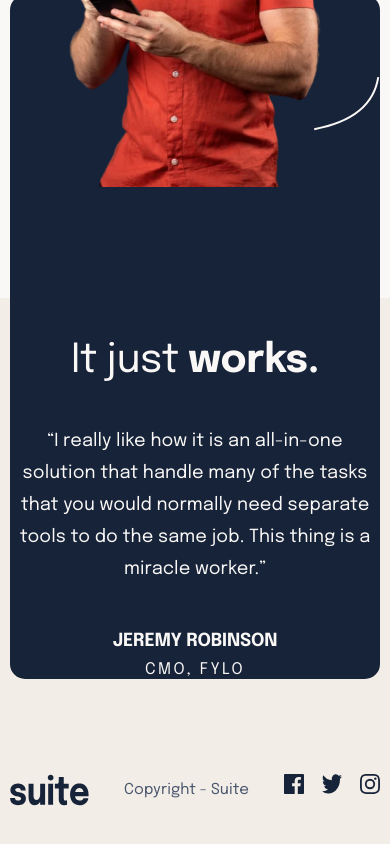
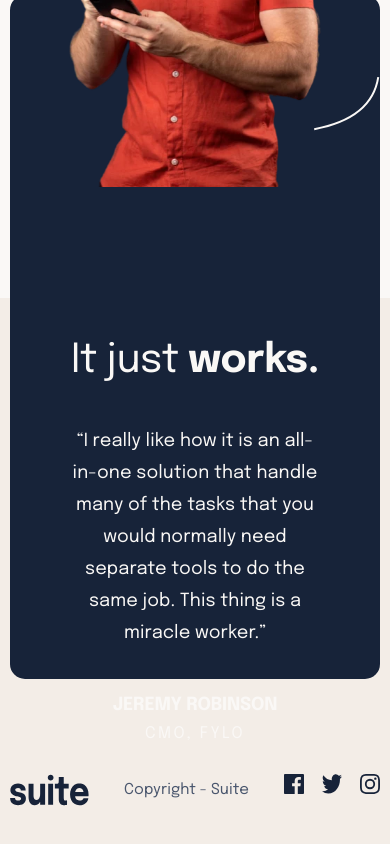
Before and after one commit to Shahbaaz92/suite-landing-page, a React (Create React App) app in the folder my-app/: page / in a window 390 px wide. Shown: the part 1377-2221 px from the top of the page. Built offline with nearby package versions, Linux system fonts and the light colour scheme.

Commit message:
Update App.css

```diff
--- a/my-app/src/App.css
+++ b/my-app/src/App.css
@@ -313,6 +313,8 @@ button {
     width: 100%;
     height: 50%;
     margin: 0;
-    padding: 0;
+    padding: 58px;
+    padding-top: 0;
+    align-items: center;
   }
 }
```
